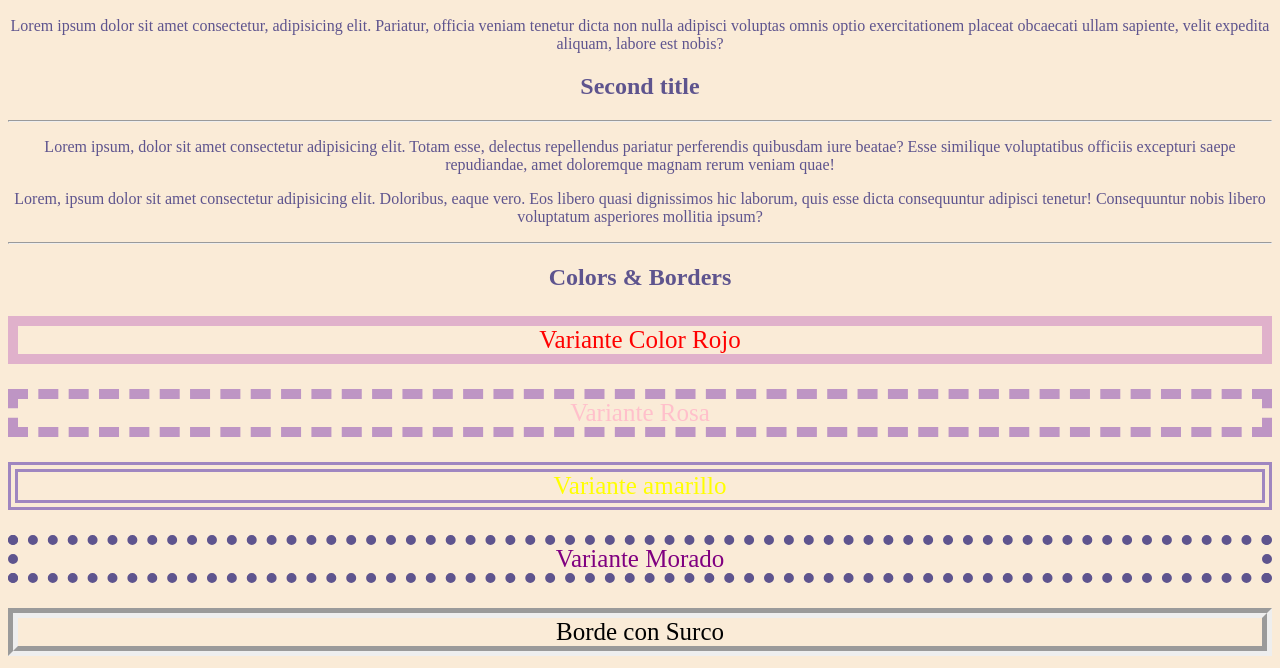
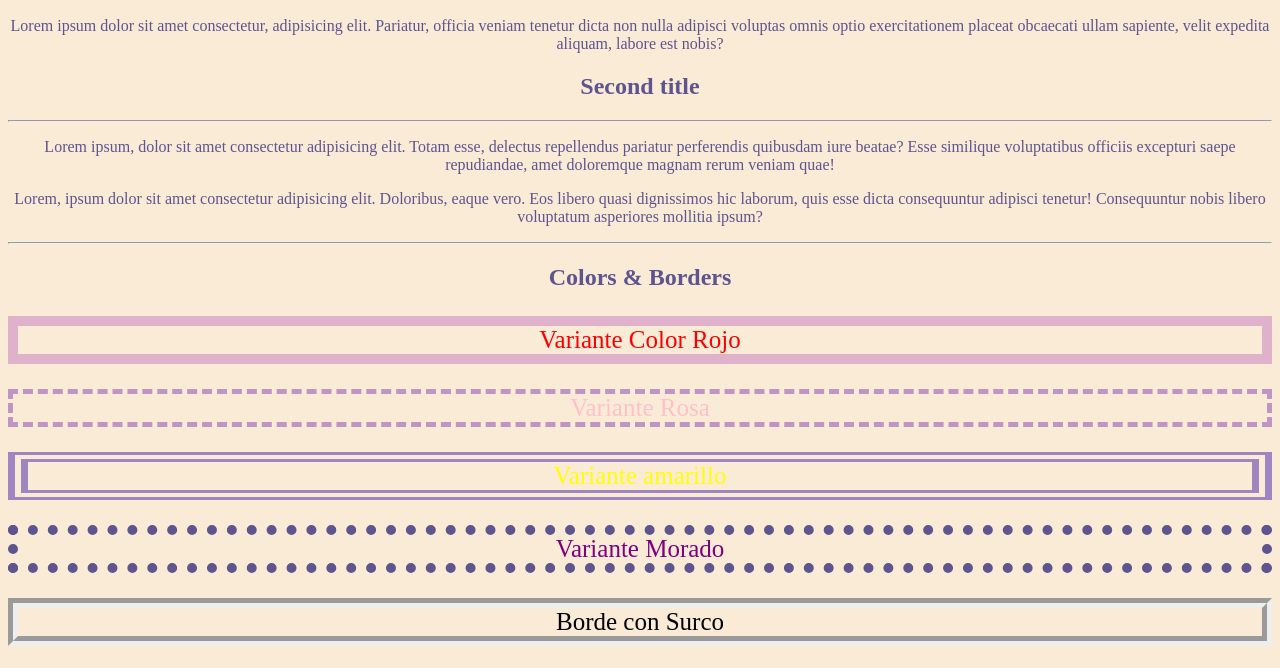
Before and after one commit to albertoZR/css-bootcamp, a plain HTML site: page index.html in a window 1280 px wide. Shown: the part 129-797 px from the top of the page. Drawn offline with Linux system fonts and the light colour scheme.

Commit message:
Se modificaron tamaños de bordes

```diff
--- a/css/styles.css
+++ b/css/styles.css
@@ -40,11 +40,13 @@ p.centrar {
     font-size: 25px;
     color: pink;
     border: 10px dashed #be95c4;
+    border-width: thick;
 }
 .amarillo {
     font-size: 25px;
     color: yellow;
     border: 10px double #9f86c0;
+    border-width: 10px 20px;
 }
 .morado {
     font-size: 25px;
```
